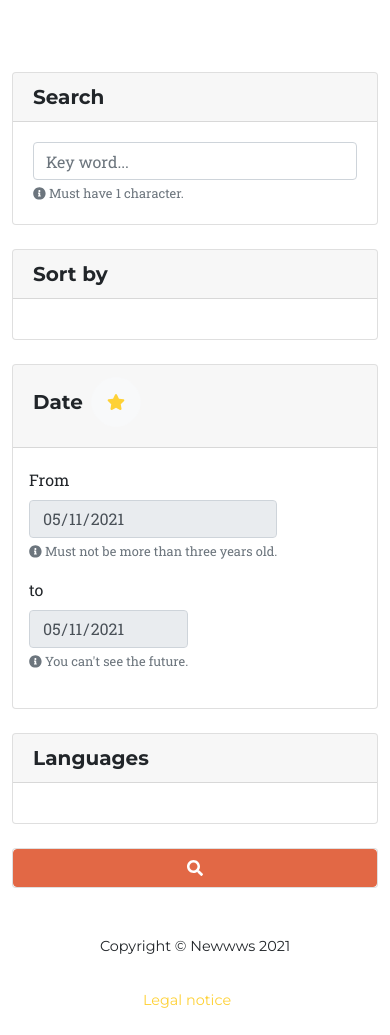
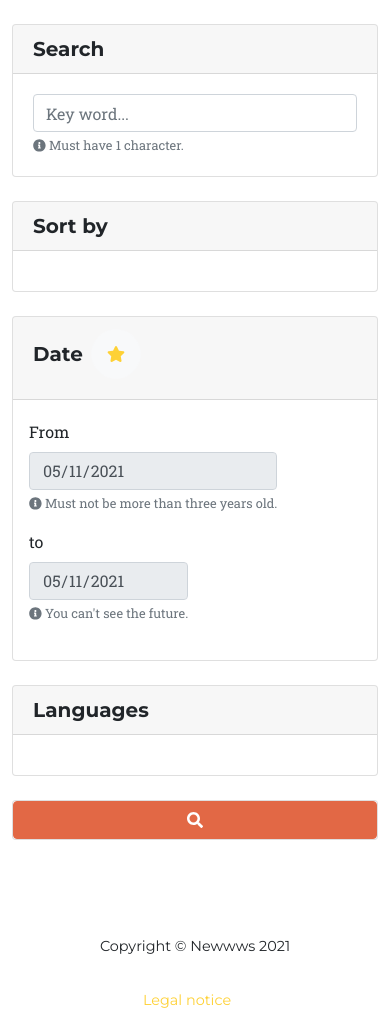
Before and after one commit to Gontrandddre/newwws, a Django app: template newwws_app/templates/newwws_app/news.html in a window 390 px wide. Shown: the part 175-1210 px from the top of the page. Run offline with Django 3.2, Linux system fonts and the light colour scheme; the template is opened without the code that fills it, so the values that code supplies are empty; some libraries are stand-ins or nearby versions.

Commit message:
responsiv news page

```diff
--- a/newwws_app/templates/newwws_app/news.html
+++ b/newwws_app/templates/newwws_app/news.html
@@ -23,7 +23,7 @@
 
 <!-- Page content-->
 <div class="container">
-    <div class="row">
+    <div class="row flex-column-reverse flex-md-row">
 
         {% include 'newwws_app/layouts/feed_articles.html' with nameUrlPattern='newwws_app:news' %}
 
```
